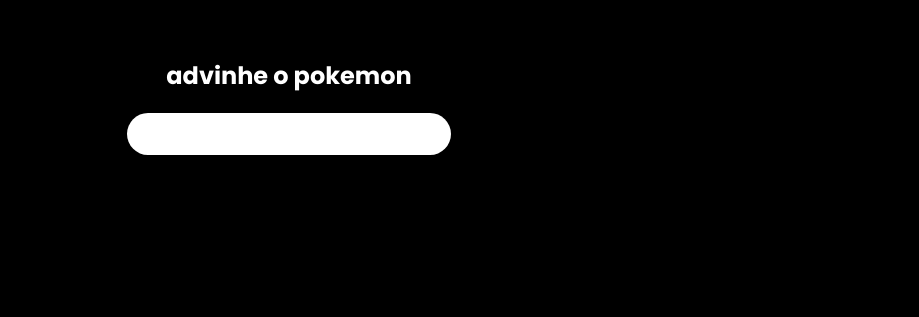
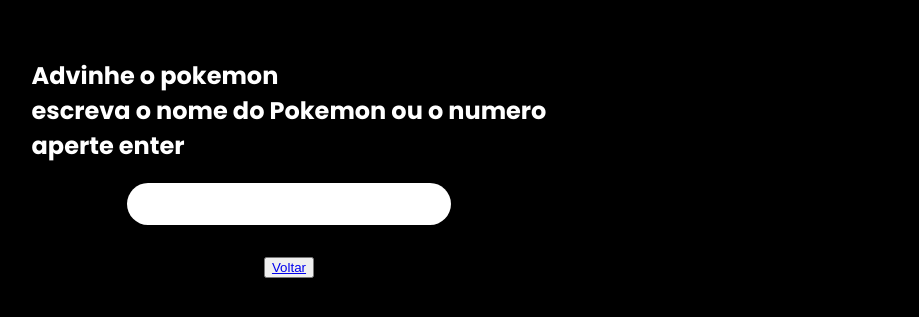
Before and after one commit to VictorioPinto/monkepo, a plain HTML site: page index.html in a window 1280 px wide. Shown: the part 99-416 px from the top of the page, without its empty margins (351-1270 px from the left). Drawn offline with Linux system fonts and the light colour scheme; no server answers.

Commit message:
Update index.html

```diff
--- a/index.html
+++ b/index.html
@@ -26,8 +26,12 @@
         </svg>
       </div>
     </div>
-    <h2>advinhe o pokemon</h2>
+    <h2>
+      Advinhe o pokemon <br />escreva o nome do Pokemon ou o numero<br />
+      aperte enter
+    </h2>
     <input type="text" id="txtpokemon" />
     <ul></ul>
+    <button id="voltar"><a href="portifolio">Voltar</a></button>
   </body>
 </html>
```
